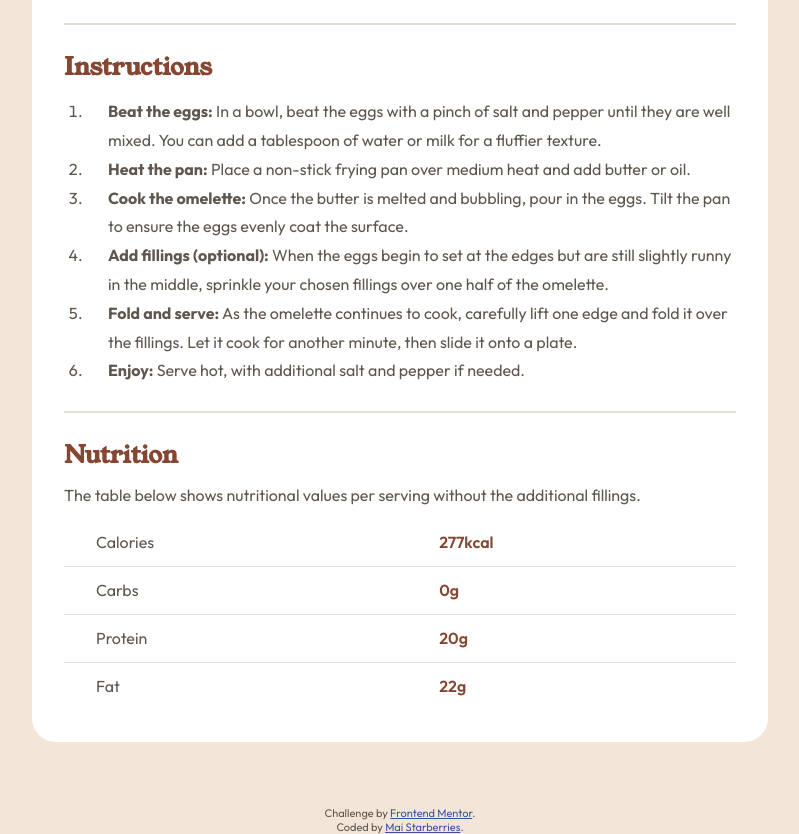
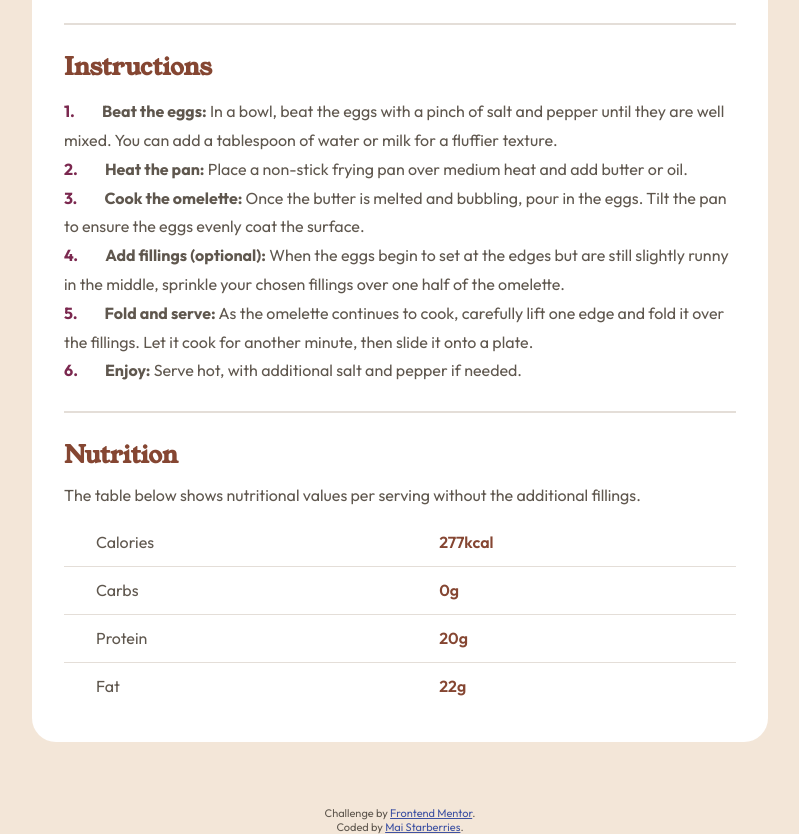
Before and after one commit to starberries/recipes-page, a plain HTML site: page index.html in a window 1280 px wide. Shown: the part 939-1773 px from the top of the page, without its empty margins (240-1039 px from the left). Drawn offline with Linux system fonts and the light colour scheme.

Commit message:
Update ol + li number styling

```diff
--- a/style.css
+++ b/style.css
@@ -40,8 +40,24 @@ h1, h2 {
     font-family: 'Young Serif', serif;
 }
 
-ul, ol, li {
+ul, ul li {
     padding-left: 22px;
+}
+
+ol {
+    counter-reset: item;
+}
+
+ol li {
+    display: block;
+}
+
+ol li:before {
+    content: counter(item) ". ";
+    counter-increment: item;
+    color: var(--rose-800);
+    font-weight: bold;
+    padding-right: 24px;
 }
 
 hr {
```
